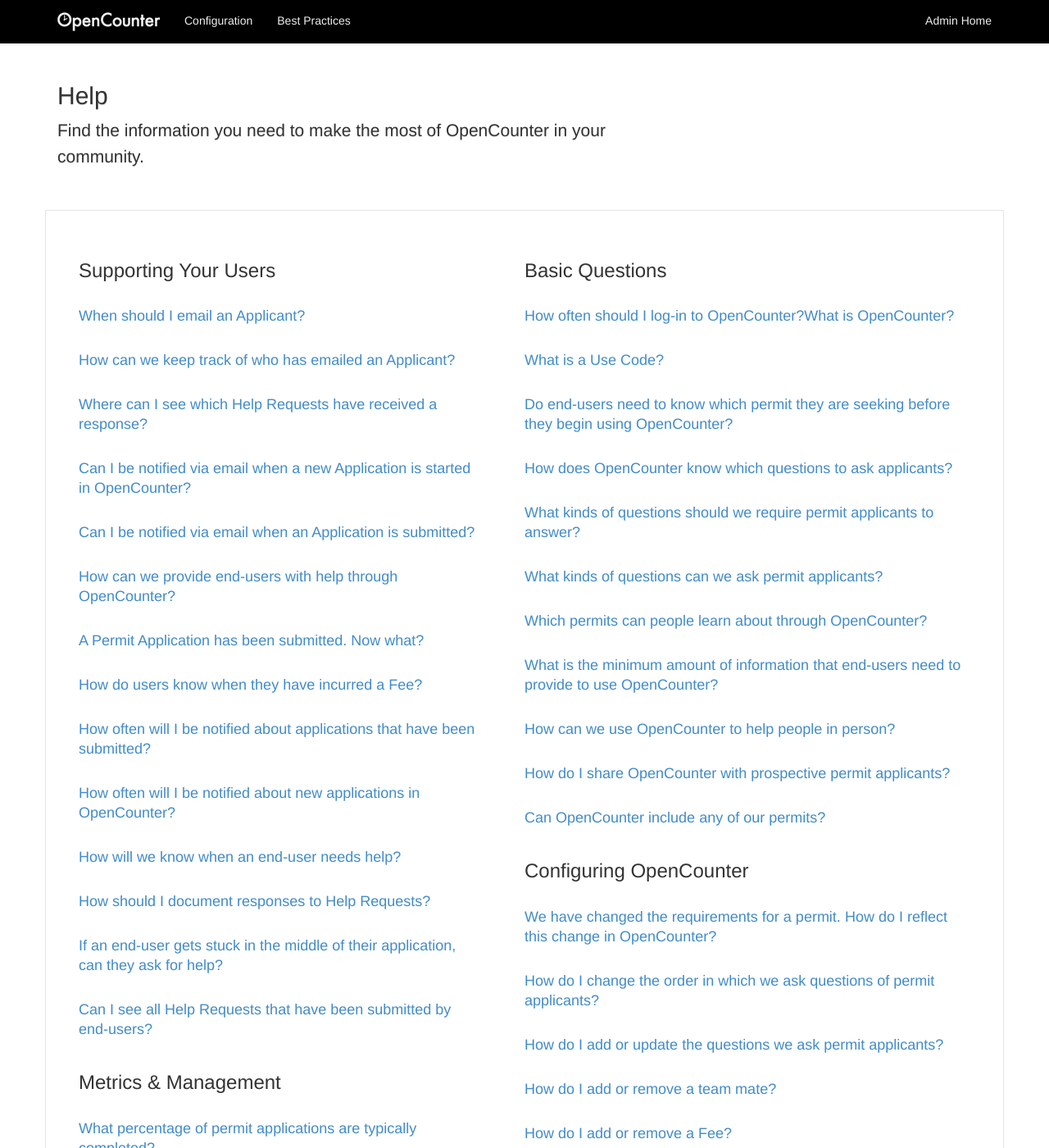
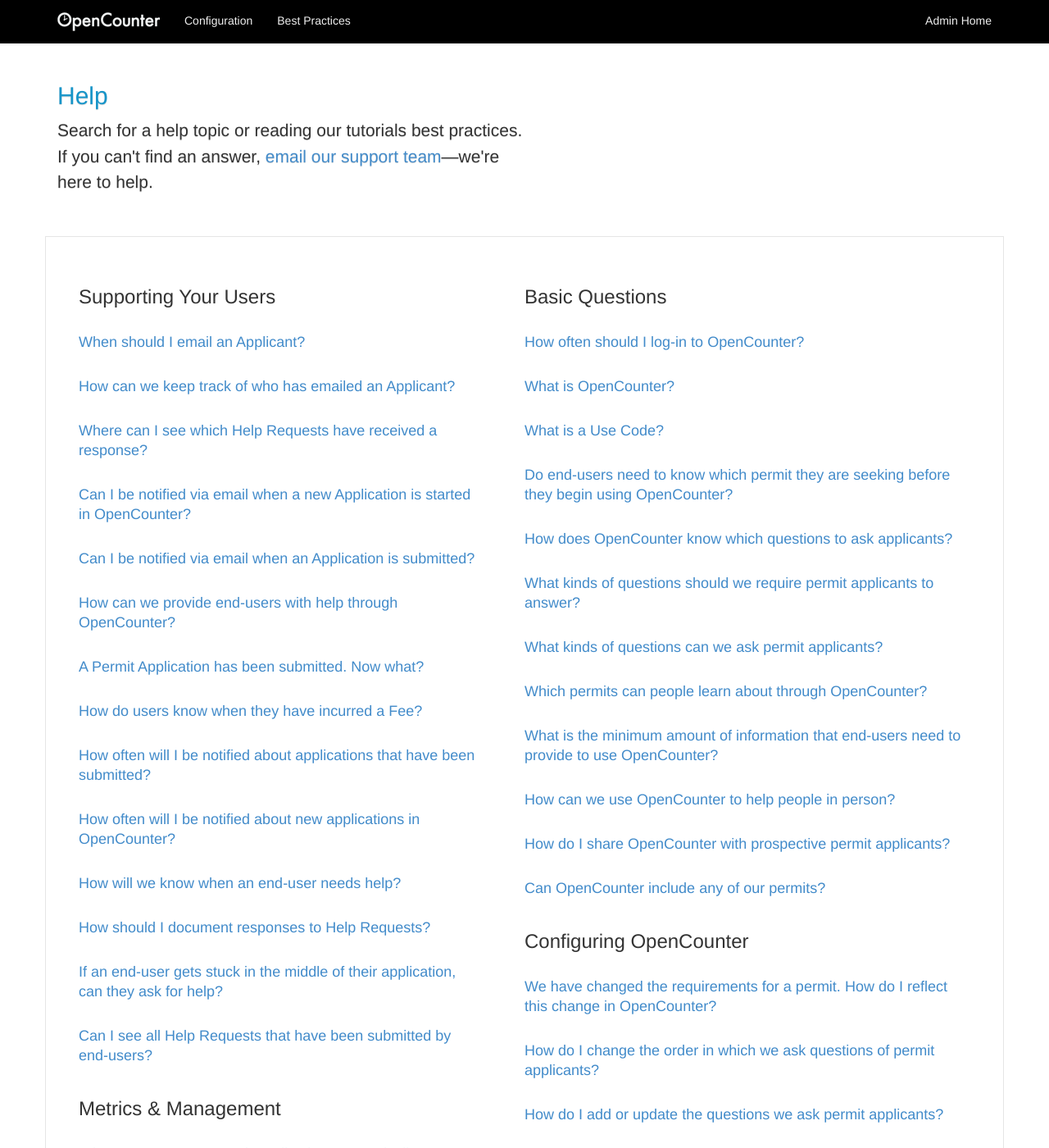
Before and after one commit to opencounter/helpdesk, a Jekyll site: the page built from index.html, in a window 1280 px wide and 1400 px high. Shown: the whole window at 82% size. Built offline with Jekyll 4.4.1, drawn with Linux system fonts in a browser that asks for light colours; nearby versions of some CDN libraries; Markdown is read by kramdown in place of the engine named in the settings; comment, search, counter and statistics services are not loaded.

Commit message:
style changes

```diff
--- a/_layouts/faq-home.html
+++ b/_layouts/faq-home.html
@@ -13,8 +13,9 @@
     <!-- Docs page layout -->
     <div class="bs-header" id="content">
       <div class="container">
-        <h2>{{ page.title }}</h2>
-        <p>{{ page.lead }}</p>
+        <h2>Help</h2>
+        <p>Search for a help topic or reading our tutorials best practices. If you can't find an answer, <a href="mailto:hello@opencounter.us">email our support team</a>—we're here to help.</p>
+      </div>
       </div>
     </div>
 
--- a/_layouts/faq-page.html
+++ b/_layouts/faq-page.html
@@ -14,7 +14,7 @@
   	<div class="bs-header" id="content">
   		<div class="container">
   			<h2>Help</h2>
-  			<p>Start by searching for a help topic or reading our administrator documentation. If you can't find an answer, email our support team: we're here to help.</p>
+  			<p>Search for a help topic or reading our tutorials best practices. If you can't find an answer, <a href="mailto:hello@opencounter.us">email our support team</a>—we're here to help.</p>
   		</div>
   	</div>
 
--- a/assets/css/docs.css
+++ b/assets/css/docs.css
@@ -345,7 +345,7 @@ small a:hover {
   text-align: center;
   text-shadow: 0 1px 0 rgba(0,0,0,.15);
 }
-.bs-header h1 {
+.bs-header h2 {
   color: #1795c9;
 }
 .bs-header p {
@@ -370,7 +370,9 @@ small a:hover {
 @media (min-width: 992px) {
   .bs-header h1,
   .bs-header p {
-    margin-right: 380px;
+
+/*Magic Number, changed from 380px */
+    margin-right: 570px;
   }
 }
 
@@ -1256,6 +1258,7 @@ h1[id] {
 .post_info {
   font-size: 18px;
   display: inline-block;
+  width: 100%;
   float: left;
   margin-bottom: 10px;
 }
```
